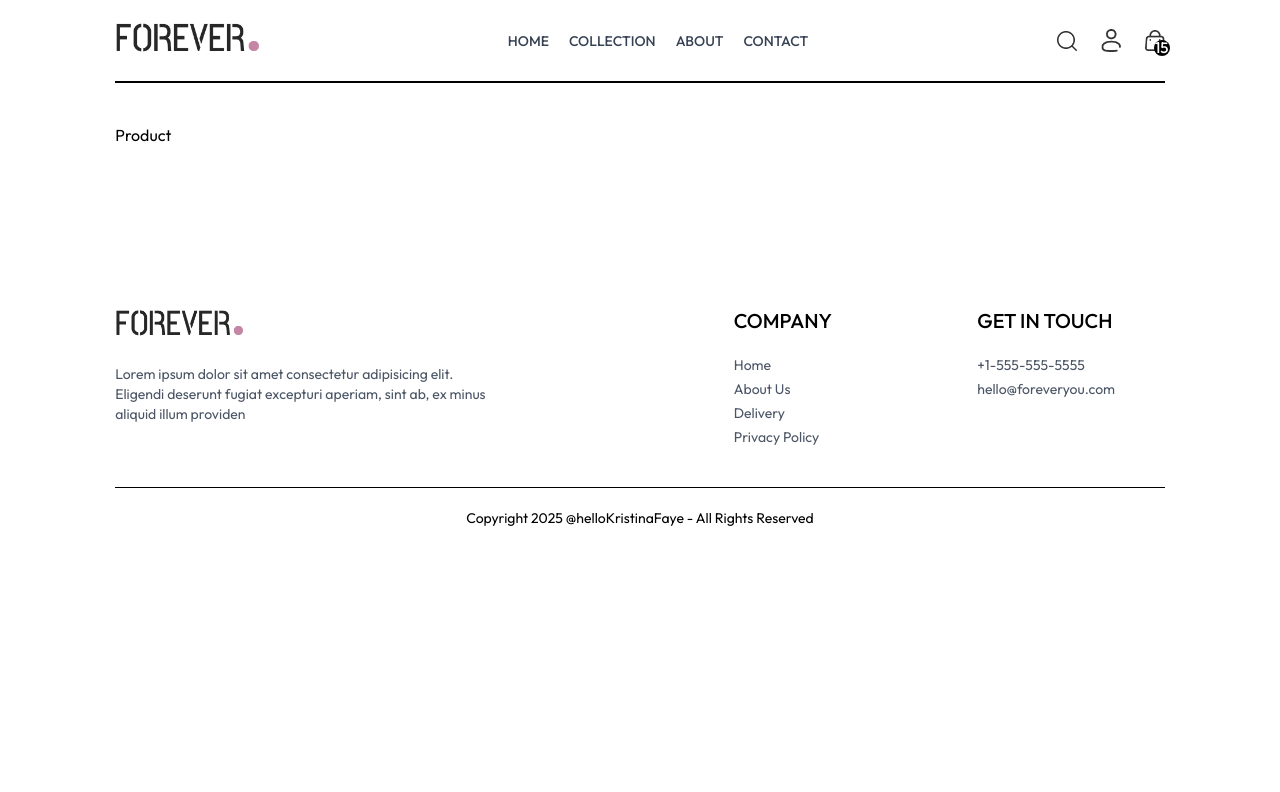
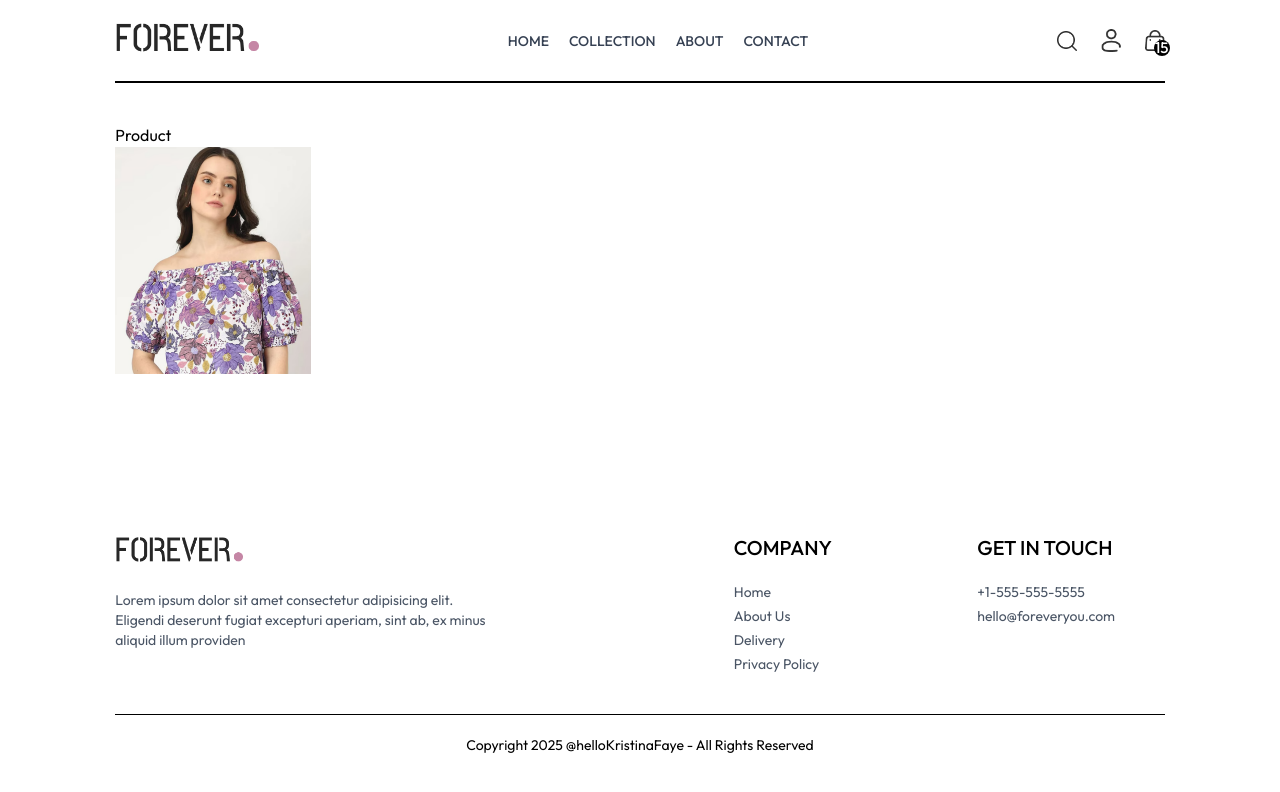
Before and after one commit to hellokristinafaye/clothing-ecommerce, a React (Vite) app: page /product/aaaaa in a window 1280 px wide. Shown: the top 792 px of the page. Built offline with nearby package versions, Linux system fonts and the light colour scheme.

Commit message:
Images rendered

```diff
--- a/src/pages/Product.jsx
+++ b/src/pages/Product.jsx
@@ -16,6 +16,7 @@ const Product = () => {
       if (item._id === productId) {
         setProductData(item);
         setImage(item.image[0]);
+        console.log(item);
         return null;
       }
     })
@@ -33,7 +34,11 @@ const Product = () => {
         {/* Product Images */}
         <div className="flex-1 flex flex-col-reverse gap-3 sm:flex-row">
           <div className="flex sm:flex-col overflow-x-auto sm:overflow-y-scroll justify-between sm:justify-normal sm:w-[18.7%] w-full">
-
+            {
+              productData.image.map((item, index) => (
+                <img src={item} key={index} alt="" className="" />
+              ))
+              }
           </div>
 
         </div>
```
